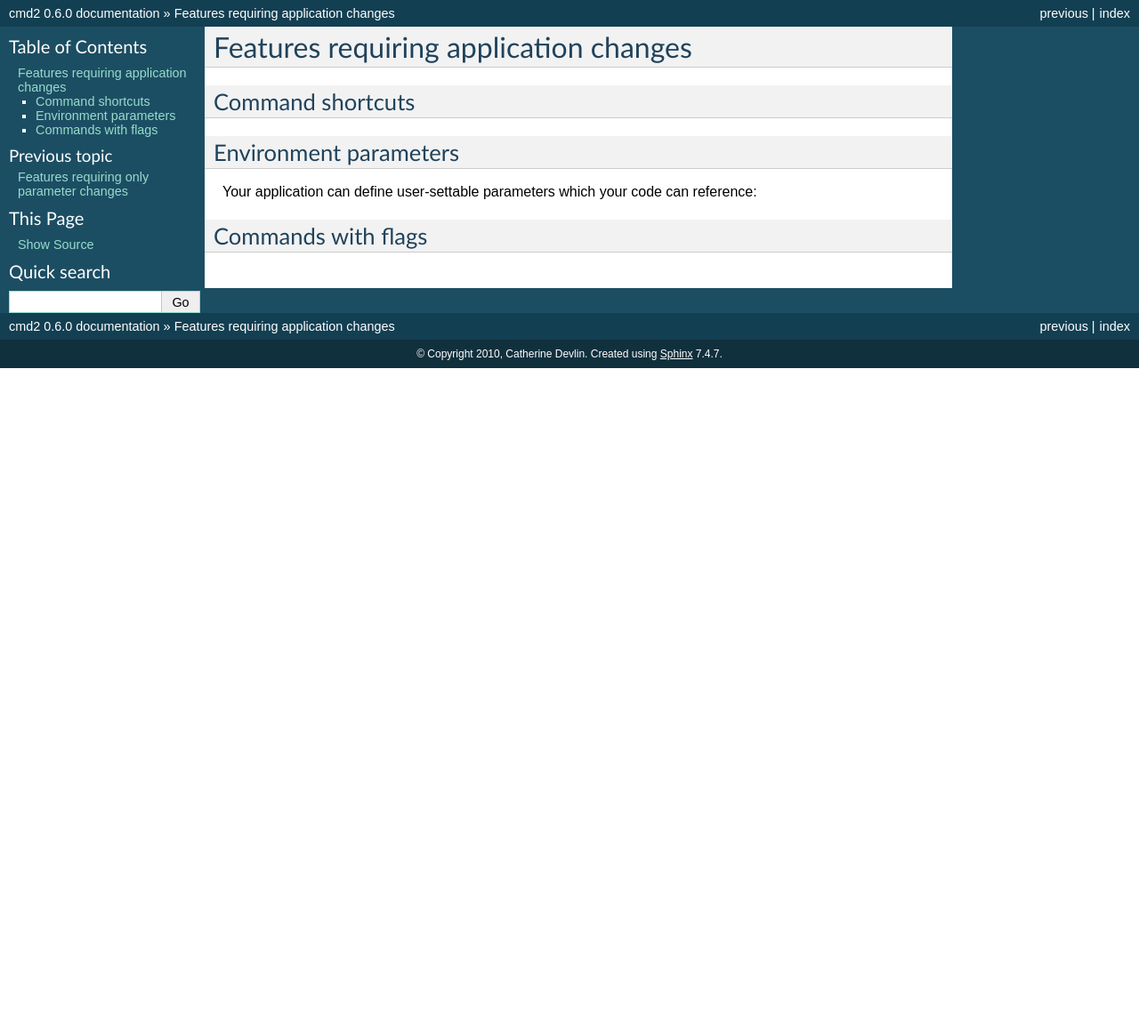
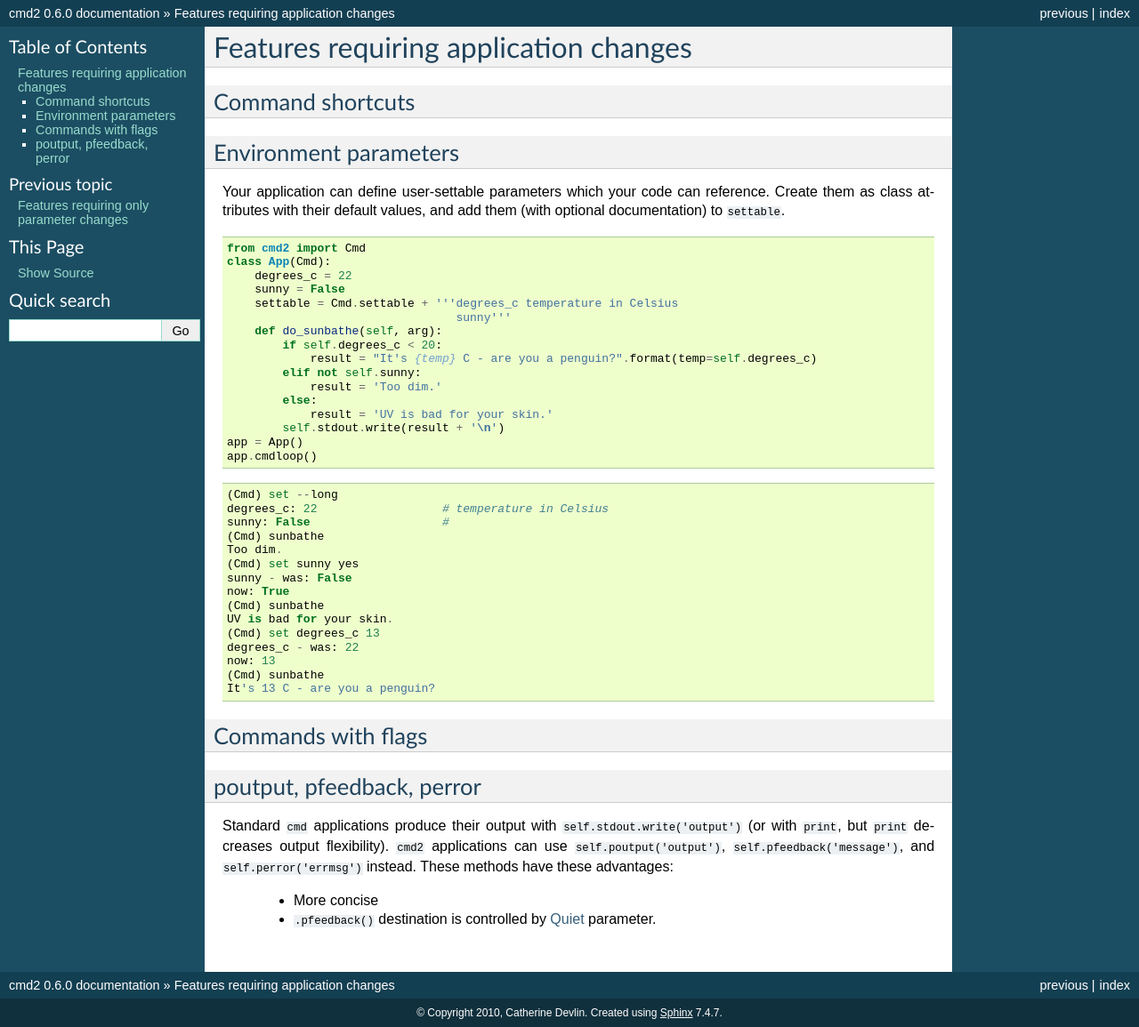
Before and after one commit to python-cmd2/cmd2, a Sphinx documentation site: the page built from docs/unfreefeatures.rst, in a window 1280 px wide. Shown: the whole page at 89% size. Built offline with Sphinx 7.4.7, drawn with Linux system fonts in a browser that asks for light colours; pages that are not in the unit, such as notebooks, are missing from menus; before the commit the page ends 900 px from its top, so only the background shows below that.

```diff
--- a/cmd2.py
+++ b/cmd2.py
@@ -401,7 +401,7 @@
     reserved_words = []
     feedback_to_output = False          # Do include nonessentials in >, | output
     quiet = False                       # Do not suppress nonessential output
-    debug = True
+    debug = False
     settable = stubbornDict('''
         prompt
         colors                Colorized output (*nix only)
--- a/docs/unfreefeatures.rst
+++ b/docs/unfreefeatures.rst
@@ -5,13 +5,66 @@
 Command shortcuts
 =================
 
+.. _parameters:
+
 Environment parameters
 ======================
 
 Your application can define user-settable parameters
-which your code can reference::
+which your code can reference.  Create them as class attributes
+with their default values, and add them (with optional
+documentation) to ``settable``.
 
+::
+
+    from cmd2 import Cmd
+    class App(Cmd):
+        degrees_c = 22
+        sunny = False
+        settable = Cmd.settable + '''degrees_c temperature in Celsius
+                                     sunny'''
+        def do_sunbathe(self, arg):
+            if self.degrees_c < 20:
+                result = "It's {temp} C - are you a penguin?".format(temp=self.degrees_c)
+            elif not self.sunny:
+                result = 'Too dim.'
+            else:
+                result = 'UV is bad for your skin.'
+            self.stdout.write(result + '\n')
+    app = App()
+    app.cmdloop()
+
+::
+
+    (Cmd) set --long
+    degrees_c: 22                  # temperature in Celsius
+    sunny: False                   #
+    (Cmd) sunbathe
+    Too dim.
+    (Cmd) set sunny yes
+    sunny - was: False
+    now: True
+    (Cmd) sunbathe
+    UV is bad for your skin.
+    (Cmd) set degrees_c 13
+    degrees_c - was: 22
+    now: 13
+    (Cmd) sunbathe
+    It's 13 C - are you a penguin?
 
 
 Commands with flags
 ===================
+
+.. _outputters:
+
+poutput, pfeedback, perror
+==========================
+
+Standard ``cmd`` applications produce their output with ``self.stdout.write('output')`` (or with ``print``,
+but ``print`` decreases output flexibility).  ``cmd2`` applications can use
+``self.poutput('output')``, ``self.pfeedback('message')``, and ``self.perror('errmsg')``
+instead.  These methods have these advantages:
+
+  - More concise
+  - ``.pfeedback()`` destination is controlled by :ref:`quiet` parameter.
```
Also changed, not shown: docs/freefeatures.rst (+16 -0 lines), docs/index.rst (+15 -0 lines), docs/settingchanges.rst (+86 -2 lines), flatten_lines.py (deleted, +0 -108 lines).
